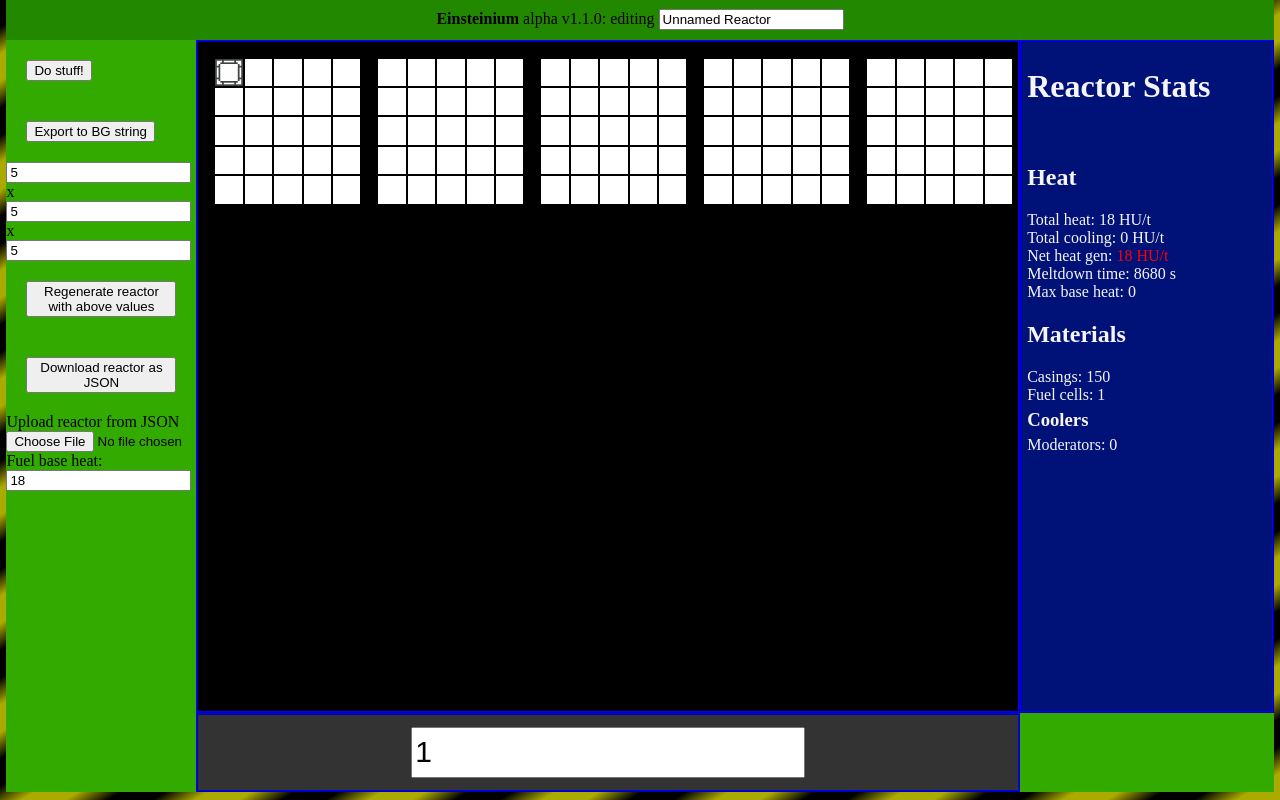
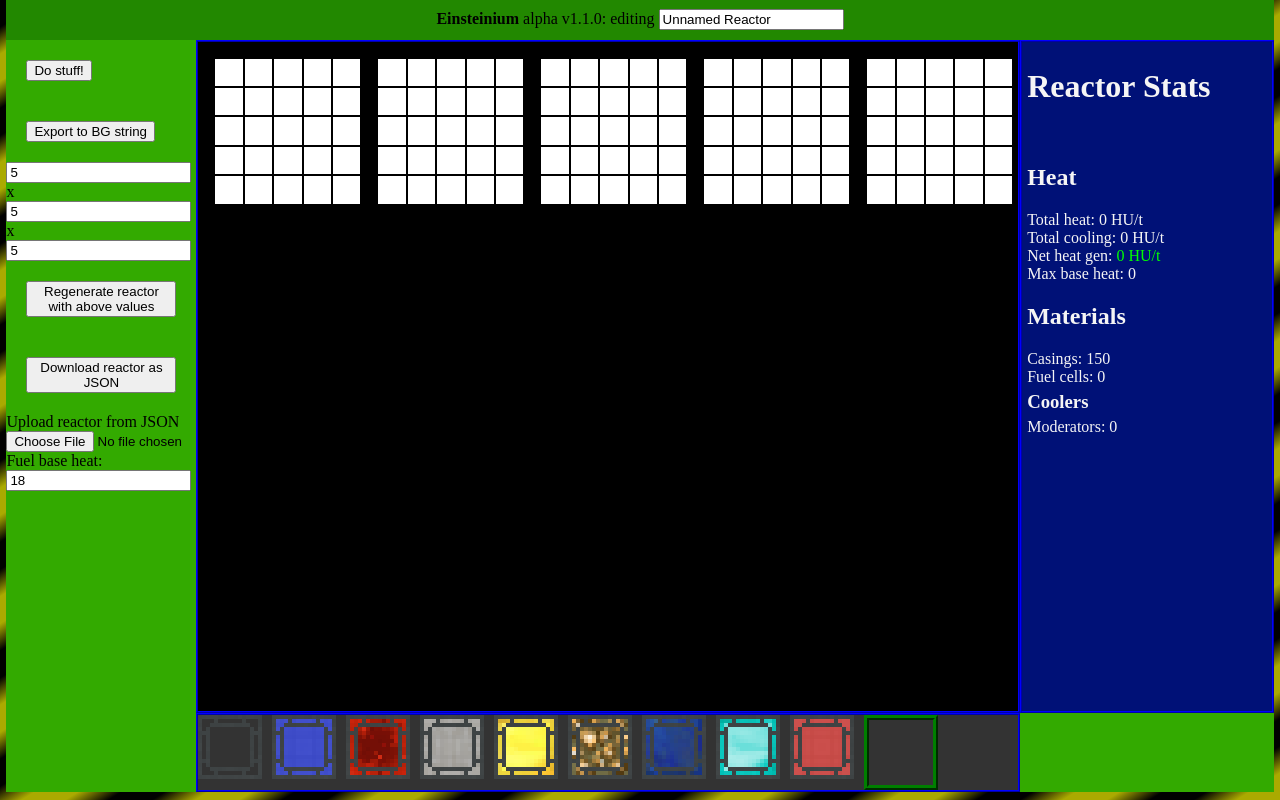
Before and after one commit to BalaM314/Einsteinium, a plain HTML site: page index.html in a window 1280 px wide. Both pictures are taken after a click on the element 229 px from the left and 72 px from the top of the page. Drawn offline with Linux system fonts and the light colour scheme.

Commit message:
added a hecking hotbar :D to replace the horrible id input

```diff
--- a/index.html
+++ b/index.html
@@ -31,7 +31,37 @@
       <label for="heat_input">Fuel base heat:</label><input type="number" id="heat_input" onchange="baseHeat = this.value;" value="18">
     </div>
     <div id="hotbar">
-      <input type="number" id="idpicker" value="1" onchange="this.value = constrain(this.value, 0, 18);">
+      <input type="number" hidden id="idpicker" value="1" onchange="this.value = constrain(this.value, 0, 18);">
+      <div class="hotbarcell" onclick="unselectCells(); this.classList.add('hotbarcellselected');">
+        <img src="assets/1.png">
+      </div>
+      <div class="hotbarcell" onclick="unselectCells(); this.classList.add('hotbarcellselected');">
+        <img src="assets/2.png">
+      </div>
+      <div class="hotbarcell" onclick="unselectCells(); this.classList.add('hotbarcellselected');">
+        <img src="assets/3.png">
+      </div>
+      <div class="hotbarcell" onclick="unselectCells(); this.classList.add('hotbarcellselected');">
+        <img src="assets/4.png">
+      </div>
+      <div class="hotbarcell" onclick="unselectCells(); this.classList.add('hotbarcellselected');">
+        <img src="assets/5.png">
+      </div>
+      <div class="hotbarcell" onclick="unselectCells(); this.classList.add('hotbarcellselected');">
+        <img src="assets/6.png">
+      </div>
+      <div class="hotbarcell" onclick="unselectCells(); this.classList.add('hotbarcellselected');">
+        <img src="assets/7.png">
+      </div>
+      <div class="hotbarcell" onclick="unselectCells(); this.classList.add('hotbarcellselected');">
+        <img src="assets/8.png">
+      </div>
+      <div class="hotbarcell" onclick="unselectCells(); this.classList.add('hotbarcellselected');">
+        <img src="assets/9.png">
+      </div>
+      <div class="hotbarcell hotbarcellselected" onclick="unselectCells(); this.classList.add('hotbarcellselected');">
+        <img src="assets/0.png">
+      </div>
     </div>
   </div>
 </body>
--- a/main.css
+++ b/main.css
@@ -86,6 +86,12 @@ html, body {
   background-color: #333;
   border: 2px ridge blue;
 }
+.hotbarcell {
+  margin-right: 10px;
+}
+.hotbarcellselected {
+  border: 5px ridge green;
+}
 #idpicker {
   margin: auto;
   height: 60%;
--- a/main.js
+++ b/main.js
@@ -172,7 +172,7 @@ class Reactor {
           class="cell${this.valids[i][cX][cZ] ? "" : " invalid"}"
           ` + /*cellX="${Math.floor(j/this.x)}" cellZ="${j % this.x}" + */ `
           onclick="
-            defaultReactor.edit(${cX}, ${i}, ${cZ}, document.getElementById('idpicker').value);
+            defaultReactor.edit(${cX}, ${i}, ${cZ}, getSelectedId());
             defaultReactor.updateStats(statspanel);defaultReactor.updateStats(statspanel);
             defaultReactor.updateDOM(reactorLayers);
           "
@@ -606,6 +606,24 @@ uploadButton.onchange = function(e){
    }
 }
 
+function getSelectedId(){
+  try {
+    let calcedId = document.getElementsByClassName("hotbarcellselected")[0].childNodes[1].src.substr(-5).charAt(0);
+    if(typeof calcedId == "number" || !isNaN(parseInt(calcedId))){
+      return calcedId;
+    }
+  } catch(err){
+
+  }
+  return 0;
+}
+
+function unselectCells(){
+  for(var x of document.getElementsByClassName("hotbarcell")){
+    x.classList.remove("hotbarcellselected");
+  }
+}
+
 function loadReactor(data){
   try {
     var x = JSON.parse(data);
```
